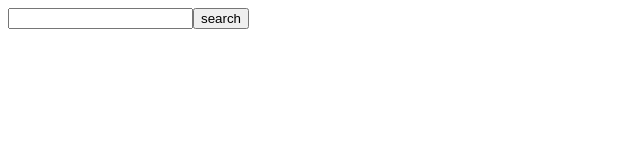
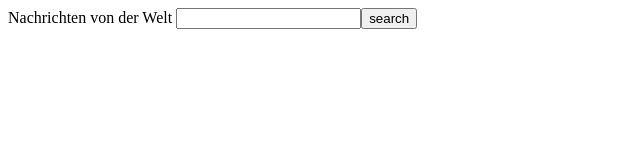
Before and after one commit to mrbjones/nachrichten, a website: page public/index.html in a window 1280 px wide. Shown: the whole page, without its empty margins (0-640 px from the left). Drawn offline with nearby package versions, Linux system fonts and the light colour scheme; some packages are replaced by stand-ins of ours; no server answers.

Commit message:
Update index.html

```diff
--- a/public/index.html
+++ b/public/index.html
@@ -7,9 +7,9 @@
 
 <body ng-app="putter">
 <div id=main ng-controller="ListNews">
-<form novalidate class="simple-form" >
-<input ng-model="newser.search" ng-keypress="update(newser)"><input type=button ng-click="update(newser)" value="search" >
-</form>
+<center></center><form novalidate class="simple-form" >
+Nachrichten von der Welt <input ng-model="newser.search" ng-keypress="update(newser)"><input type=button ng-click="update(newser)" value="search" >
+</form></center>
 
 <div ng-init="listnewz()"></div>
 <table><tr ng-repeat="news in newslist">
```
